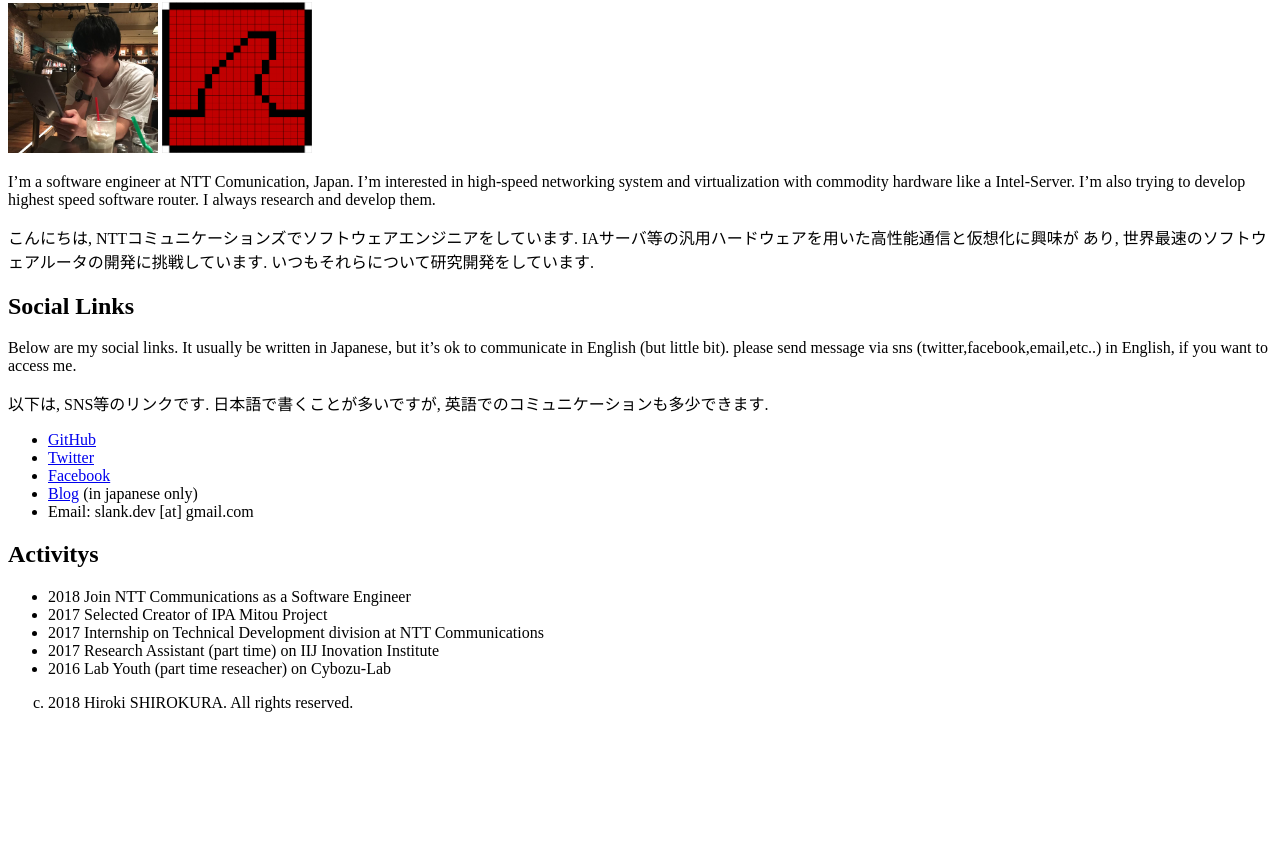
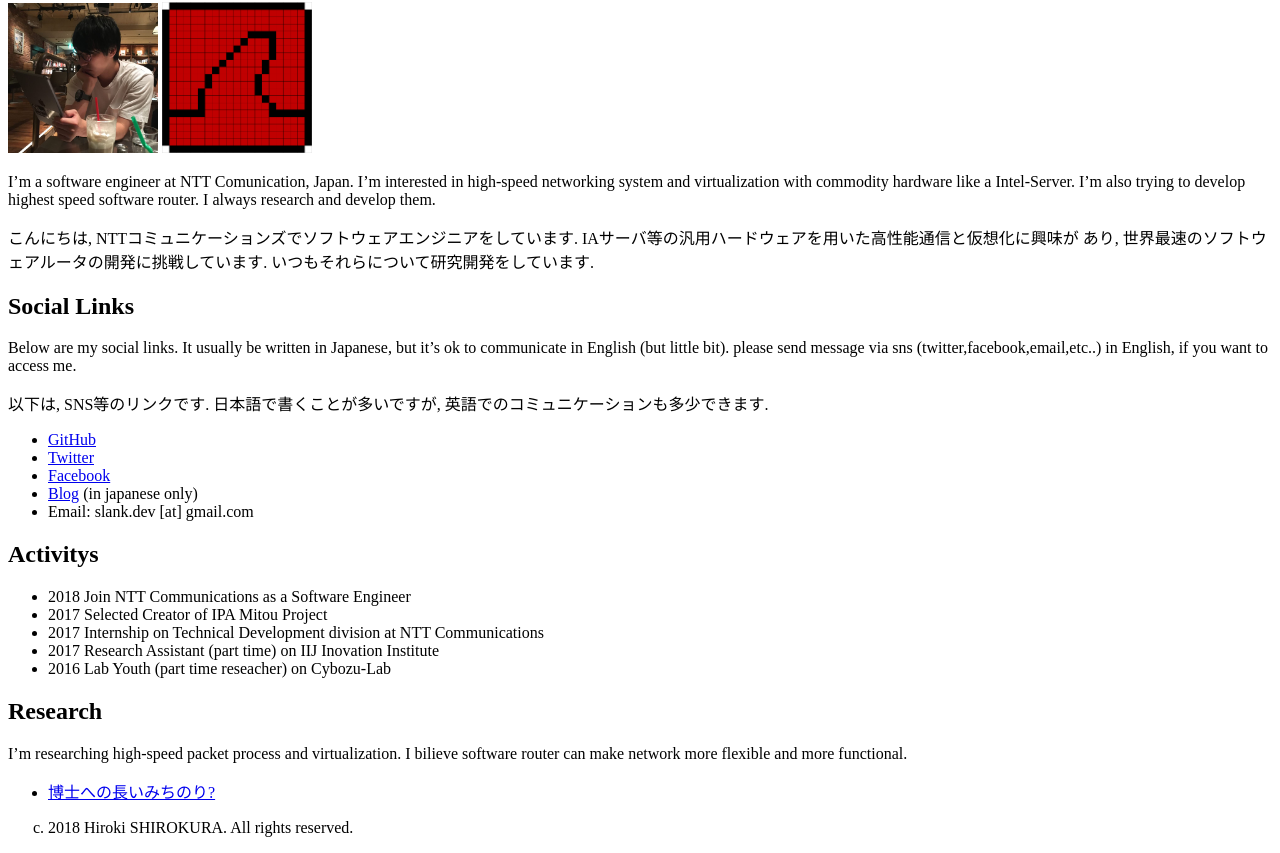
Before and after one commit to slankdev/slankdev.github.io, a plain HTML site: page index.html in a window 1280 px wide. Shown: the part 64-917 px from the top of the page. Before the commit the page ends 800 px from the top, so only its background shows below. Drawn offline with Linux system fonts and the light colour scheme.

Commit message:
2018.04.23-01:05

```diff
--- a/index.html
+++ b/index.html
@@ -20,6 +20,11 @@
 <li>2017 Research Assistant (part time) on IIJ Inovation Institute</li>
 <li>2016 Lab Youth (part time reseacher) on Cybozu-Lab</li>
 </ul>
+<h2 id="research">Research</h2>
+<p>I’m researching high-speed packet process and virtualization. I bilieve software router can make network more flexible and more functional.</p>
+<ul>
+<li><a href="./dr/index.html">博士への長いみちのり?</a></li>
+</ul>
 <ol start="3" type="a">
 <li>2018 Hiroki SHIROKURA. All rights reserved.</li>
 </ol>
```
Also changed, not shown: 1 other file.
